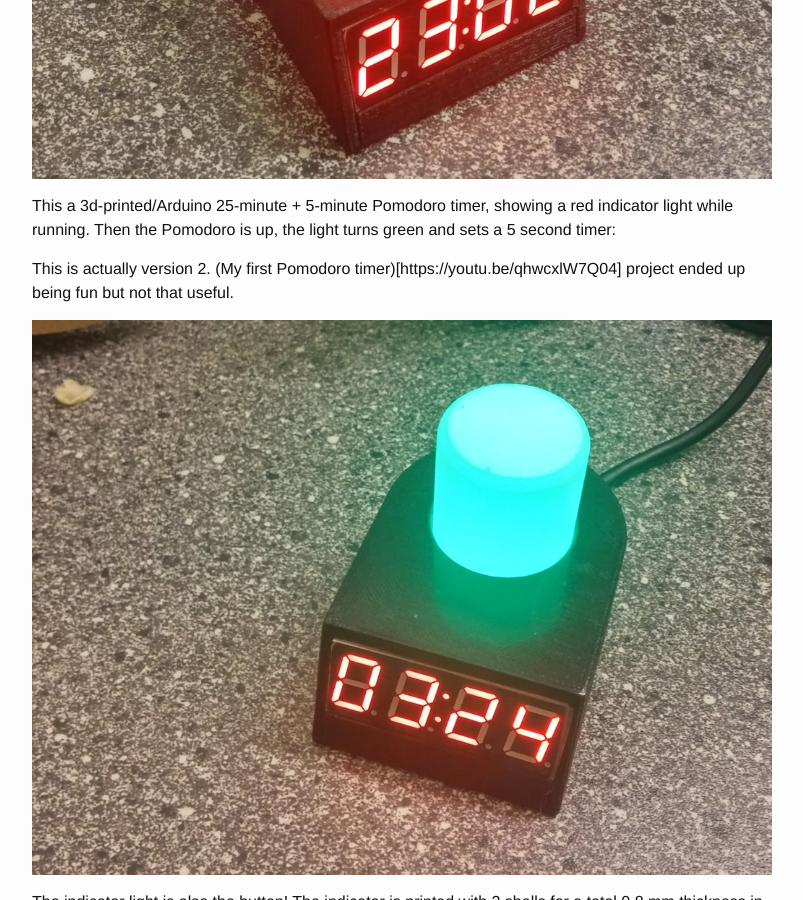
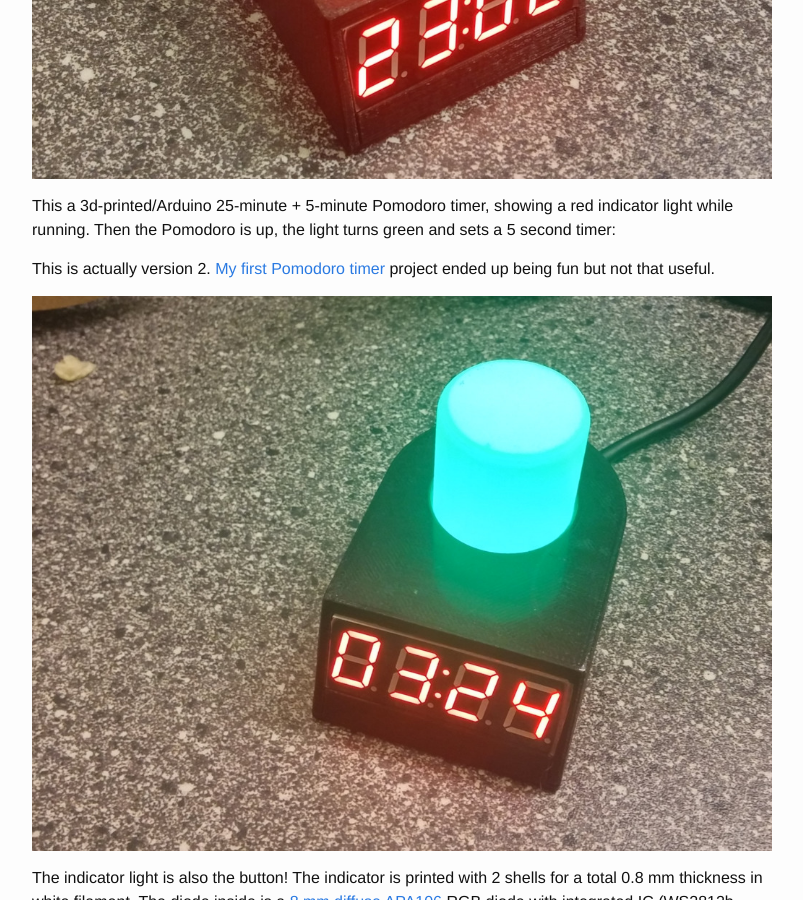
Before and after one commit to larsch/larsch.github.io, a Jekyll site: the page built from _posts/2017-03-30-arduino-pomodoro-timer.markdown, in a window 1280 px wide and 900 px high, scrolled down 702 px. Shown: the whole window, without its empty margins (238-1041 px from the left). Built offline with Jekyll 4.4.1, drawn with Linux system fonts in a browser that asks for light colours.

Commit message:
Fix link

```diff
--- a/_posts/2017-03-30-arduino-pomodoro-timer.markdown
+++ b/_posts/2017-03-30-arduino-pomodoro-timer.markdown
@@ -19,8 +19,8 @@ This a 3d-printed/Arduino 25-minute + 5-minute Pomodoro timer, showing
 a red indicator light while running. Then the Pomodoro is up, the
 light turns green and sets a 5 second timer:
 
-This is actually version 2. (My first Pomodoro
-timer)[https://youtu.be/qhwcxlW7Q04] project ended up being fun but
+This is actually version 2. [My first Pomodoro
+timer](https://youtu.be/qhwcxlW7Q04) project ended up being fun but
 not that useful.
 
 ![Pomodoro Timer](/img/pomodoro_green.jpeg){:class="img-responsive"}
```
